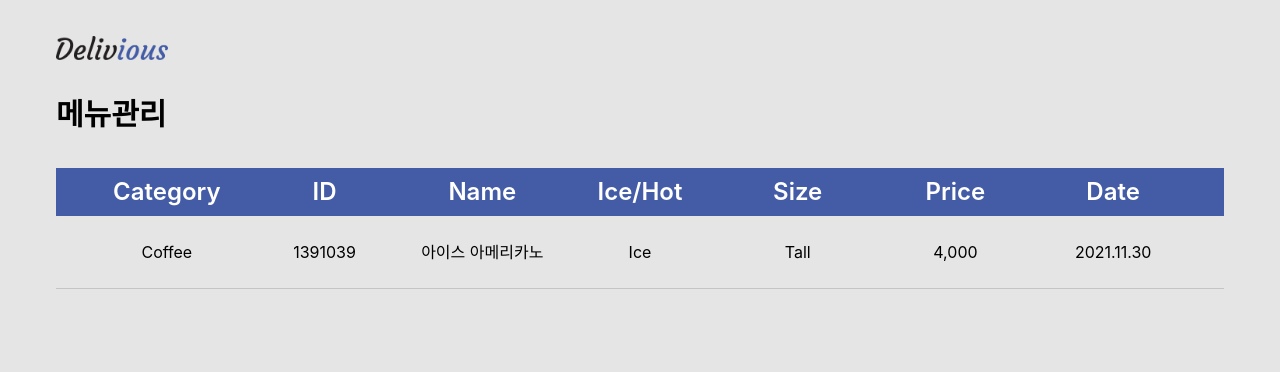
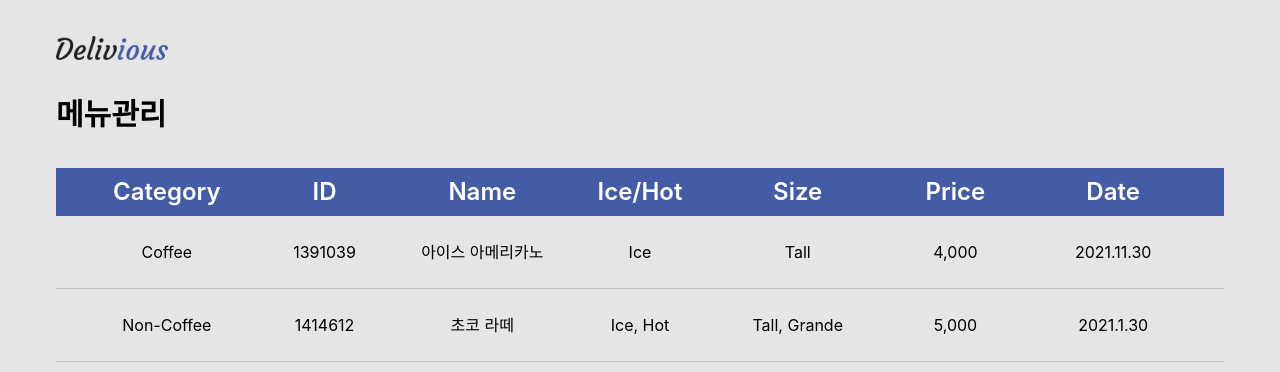
Before and after one commit to do-gather/delivious, a React (Create React App) app in the folder frontend/: page /admin/menu in a window 1280 px wide. Shown: the top 372 px of the page. Built offline with nearby package versions, Linux system fonts and the light colour scheme.

Commit message:
feat: make admin menu as a list

```diff
--- a/frontend/src/components/AdminMenuItem.tsx
+++ b/frontend/src/components/AdminMenuItem.tsx
@@ -1,6 +1,7 @@
 import React from "react";
 
 interface Props {
+    props: {
         category: string;
         id: string;
         name: string;
@@ -10,7 +11,9 @@ interface Props {
         date: string;
     }
 
-export default function AdminMenuItem(props: Props) {
+}
+
+export default function AdminMenuItem({ props }: Props) {
     return (
         <>
             <div className="grid grid-cols-7 px-10 gap-4 py-6 justify-between whitespace-nowrap text-center items-center text-base">
--- a/frontend/src/pages/AdminMenu.tsx
+++ b/frontend/src/pages/AdminMenu.tsx
@@ -1,5 +1,6 @@
 import React from "react";
 import AdminMenuItem from "../components/AdminMenuItem.tsx";
+import constants from "../utils/constants.ts";
 
 function Divider() {
     return (
@@ -20,8 +21,12 @@ export default function AdminMenu() {
                 <div>Price</div>
                 <div>Date</div>
             </div>
-            <AdminMenuItem category="Coffee" id="1391039" name="아이스 아메리카노" temp="Ice" size="Tall" price="4,000" date="2021.11.30" />
-            <Divider />
+            {constants.MENU_ITEMS.map((menu, index) => (
+                <div key={index}>
+                    <AdminMenuItem props={menu} />
+                    <Divider />
+                </div>
+            ))}
         </div>
     );
 }
```
Lines whose indentation alone changed are shown as unchanged.
